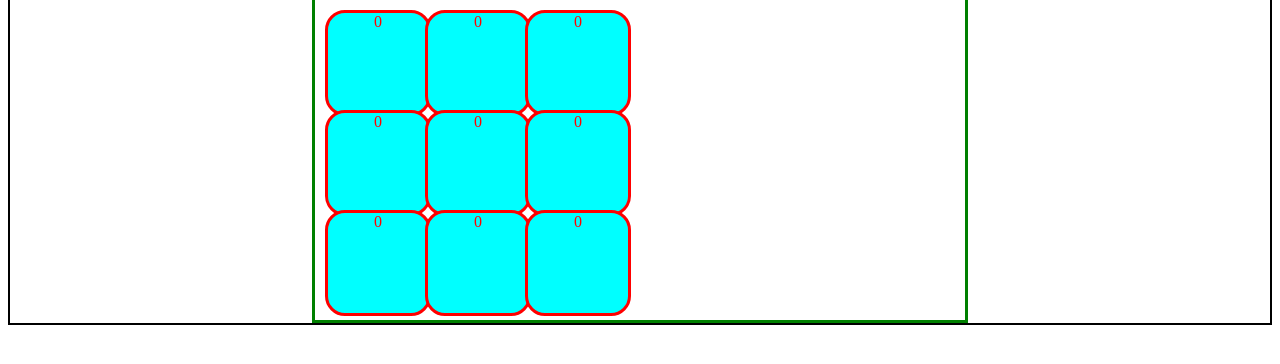
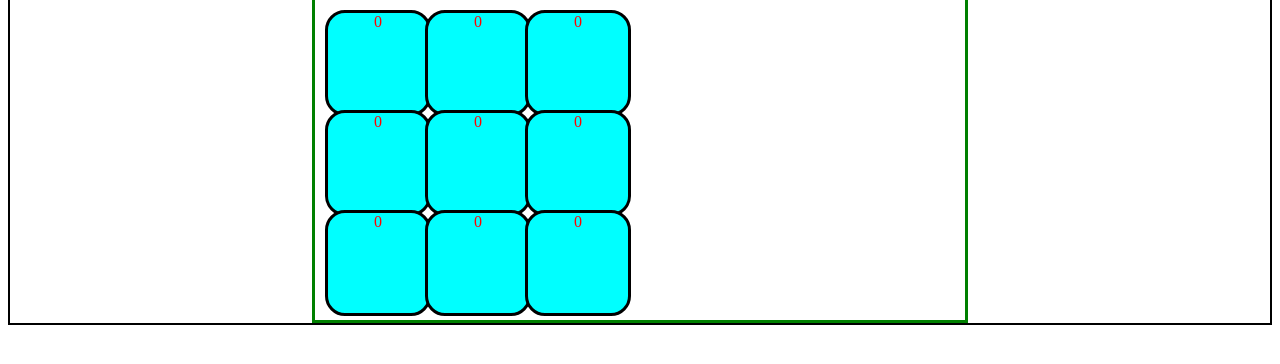
Before and after one commit to mithileshjoshi100/git-group, a plain HTML site: page TicTacToe/index.html in a window 1280 px wide. Shown: the part 50-414 px from the top of the page. Drawn offline with Linux system fonts and the light colour scheme.

Commit message:
broder color change to black

```diff
--- a/TicTacToe/stlye.css
+++ b/TicTacToe/stlye.css
@@ -1,10 +1,12 @@
 h1 {
     margin: auto;
 }
+
 body {
     border: 2px black solid;
     text-align: center;
 }
+
 .chart {
     border-color: black;
     border: 10px;
@@ -24,5 +26,5 @@ body {
     color: red;
     background-color: aqua;
     border-radius: 20px;
-  border: 3px solid rgb(255, 0, 0);
+    border: 3px solid black;
 }
```
Lines whose indentation alone changed are shown as unchanged.
